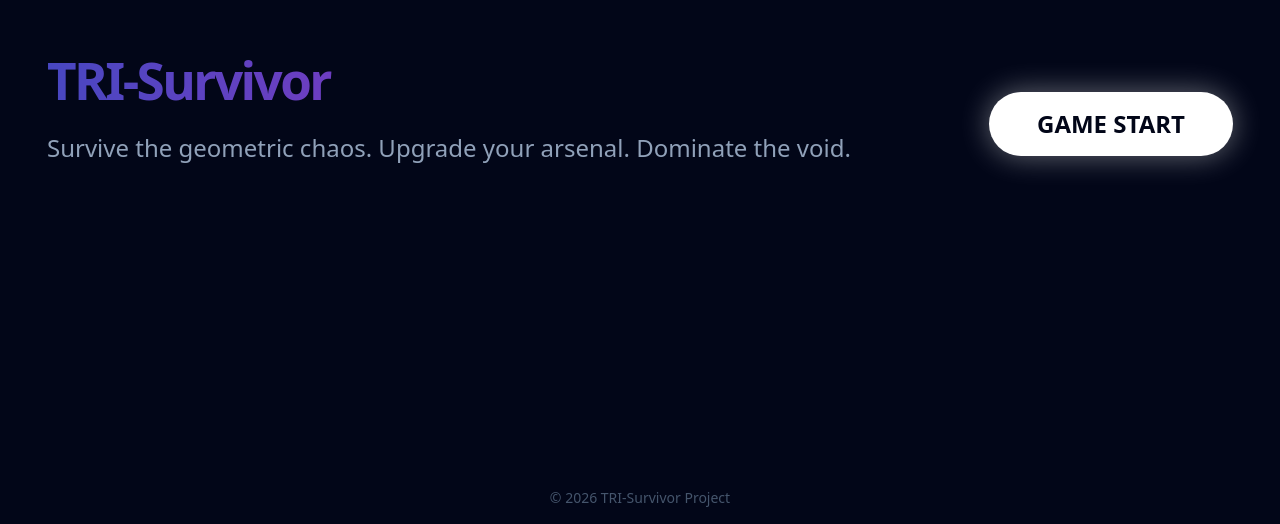
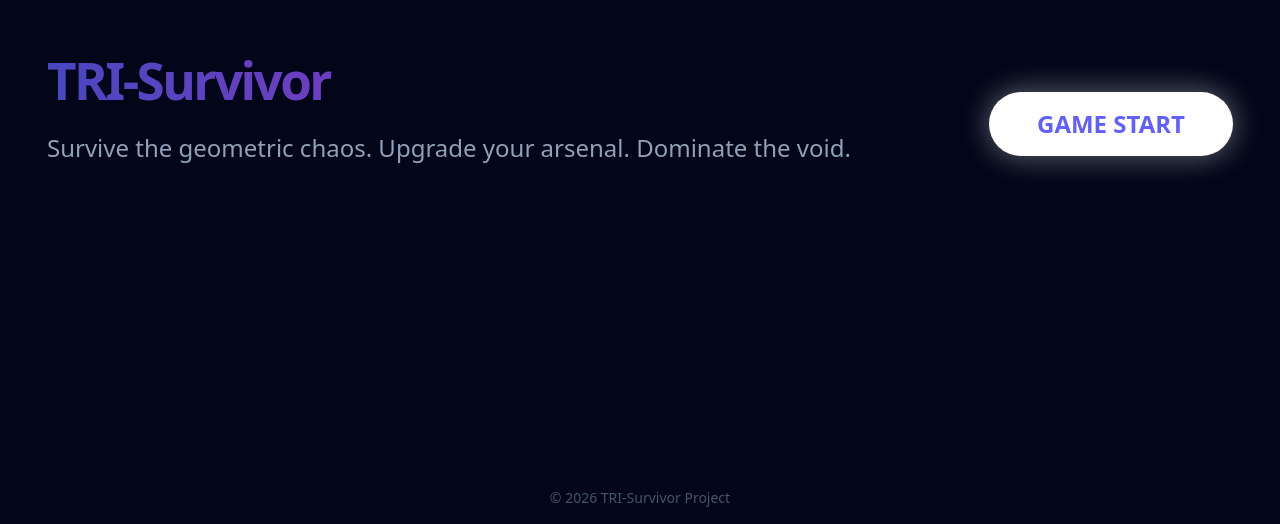
Before and after one commit to RiTa-23/TRI-Survivor, a React app in the folder frontend/: page / in a window 1280 px wide. Shown: the part 276-800 px from the top of the page. Built offline with nearby package versions, Linux system fonts and the light colour scheme; the HTML template or start-up script is replaced by a standard one.

Commit message:
style: ランディングページボタンのテキスト色をindigoに変更

```diff
--- a/frontend/src/features/landing/LandingPage.tsx
+++ b/frontend/src/features/landing/LandingPage.tsx
@@ -22,7 +22,7 @@ export default function LandingPage() {
 
                 <div className="pt-8 md:pt-0 flex-none">
                     <Button asChild className={cn(
-                        "px-12 py-8 text-2xl font-bold rounded-full bg-white text-slate-950 hover:bg-slate-200 hover:scale-105 transition-all duration-200",
+                        "px-12 py-8 text-2xl font-bold rounded-full bg-white text-indigo-500 hover:bg-slate-200 hover:scale-105 transition-all duration-200",
                         "shadow-[0_0_30px_rgba(255,255,255,0.4)] whitespace-nowrap"
                     )}>
                         <Link to="/auth">
```
